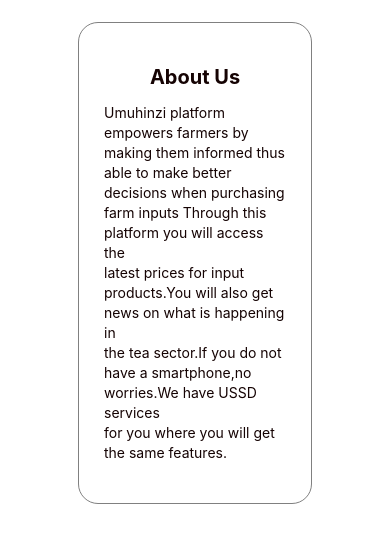
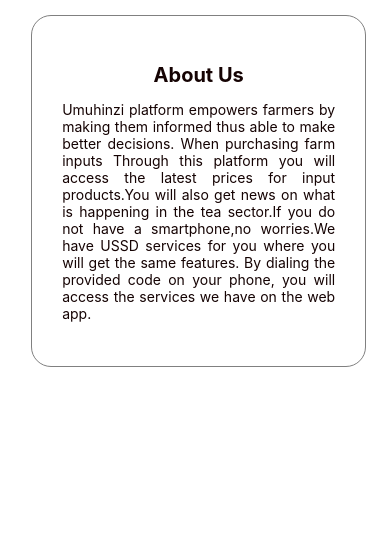
Before and after one commit to akirachix/Elites-Informational, a React (Create React App) app in the folder umuhinzi-react/: page / in a window 390 px wide. Shown: the top 542 px of the page. Built offline with nearby package versions, Linux system fonts and the light colour scheme.

Commit message:
added changes

```diff
--- a/umuhinzi-react/src/About/index.css
+++ b/umuhinzi-react/src/About/index.css
@@ -1,17 +1,6 @@
-/* .about {
-    text-align:center;
-    border: 1px solid #ccc;
-    /* box-shadow: 0 0 10px #39a23c1a; */
-    /* border-radius: 20px;
- padding: 60px;
- max-width: 700px;
- margin-left: 22%;
- margin-right: 2%;
- text-align: center;
- font-size: 15px;
- margin-top: 2%;
-} */ */
-
+/* body{
+ padding-left: 20%;
+}
 h1{
     text-align: center;
 
@@ -21,23 +10,22 @@
   padding: 25px;
   border: solid 1px grey;
   margin-top: 22px;
+  width: 70%;
   border-radius: 20px;
   font-size: 24px;
-  max-width: 800px;
   color: rgb(21, 3, 3);
-  margin-left:31% ;
-  margin-right: 32% ;
+
 }
 
 #heading {
     font-weight: bold;
-    font-size: 24px;
+    font-size: 40px;
     margin-bottom: 10px;
     text-align: center;
 }
 
 p {
-    font-size: 16px;
+    font-size: 24px;
     line-height: 24px;
     margin-bottom: 20px;
 }
@@ -45,9 +33,34 @@
 p br {
     margin-bottom: 10px;
 }
+@media (min-width: 280px) {
+  body{
+    padding-right: 40%;
 
-/* Media Queries for different screen sizes */
+   }
+    .aboutus {
+      margin-left: 10%;
+      margin-right: 10%;
+      font-size: 18px;
+    }
+
+
+    #heading {
+      font-size: 18px;
+    }
+
+    p {
+      font-size: 10px;
+      line-height: 18px;
+    }
+  }
+
+
 @media (max-width: 480px) {
+  body{
+    padding-right: 35%;
+
+   }
     .aboutus {
       margin-left: 10%;
       margin-right: 10%;
@@ -65,6 +78,9 @@
   }
 
 @media (max-width: 720px) {
+  body{
+    padding-right: 35%;
+   }
   h1 {
     text-align: center;
   }
@@ -80,6 +96,7 @@
     color: rgb(21, 3, 3);
     margin-left: 5%;
     margin-right: 5%;
+
   }
 
   #heading {
@@ -100,6 +117,9 @@
   }
 }
   @media (max-width: 768px) {
+    body{
+      padding-right: 35%;
+     }
     .aboutus {
       margin-left: 20%;
       margin-right: 20%;
@@ -114,4 +134,199 @@
       font-size: 14px;
       line-height: 20px;
     }
+  } */
+  body{
+    padding-left: 18%;
+   }
+  h1{
+    text-align: center;
+    margin-right: 4%;
+}
+#heading {
+  font-weight: bold;
+  font-size: 40px;
+  margin-bottom: 3px;
+  text-align: center;
+}
+ .aboutus{
+  /* padding: 100px;
+  border-radius: 20px;
+  border: solid 1px gray;
+  font-size: 24px;
+  width: 70%;
+  color: rgb(18, 14, 14);
+  /* margin-top: 40px;
+  margin-left: 17px;
+  margin-top: 22px; */
+  margin-left: 17px;
+  padding: 25px;
+  border: solid 1px grey;
+  margin-top: 22px;
+  width: 70%;
+  border-radius: 20px;
+  font-size: 24px;
+  color: rgb(21, 3, 3);
+
+}
+ /* @media screen and(max-width:667px) {
+  #aboutus{
+ padding: 2px;
+ margin-left: 10%;
+ margin-right: 10%;
+ background-color: aqua;
   }
+  h1{
+    margin-right: 3%;
+  }
+}  */
+@media  screen and (min-width:375px) and(max-width:667px){
+  body{
+    padding-left: 0px;
+   }
+  .aboutus{
+   max-width: 500px;
+    margin-left: 10%;
+    margin-right: 10%;
+    font-size: 18px;
+
+
+  }
+  p{
+    font-size: 10px;
+  }
+}
+@media screen and (max-width:896px) {
+  body{
+    padding-left: 0px;
+   }
+    .aboutus{
+   padding: 30px;
+   margin-left: 10%;
+   margin-right: 16%;
+   font-size: 20px;
+    }
+    h1{
+      margin-right: 4%;
+        font-size: 20px;
+      }
+      #heading {
+        font-size: 20px;
+      }
+
+
+
+    }
+
+  @media screen and (max-width:844px) {
+    body{
+      padding-left: 0px;
+     }
+    .aboutus{
+   padding: 30px;
+   margin-left: 10%;
+   margin-right: 10%;
+    }
+    p{
+      font-size: 13px;
+      text-align: justify;
+    }
+    h1{
+      margin-right: 4%;
+    }
+    #heading {
+      font-size: 20px;
+    }
+
+  }
+  @media screen and (max-width:740px) {
+    body{
+      padding-left: 0px;
+     }
+    .aboutus{
+   padding: 15px;
+   margin: 15px;
+   margin-left: 8%;
+   margin-right: 8%;
+   font-size: 20px;
+    }
+    h1{
+      margin-right: 4%;
+    }
+    #heading {
+      font-size: 20px;
+    }
+
+  }
+  @media screen and (max-width:1366px) {
+    body{
+      padding-left: 0px;
+     }
+   .aboutus{
+   padding: 30px;
+   margin-left: 20%;
+   margin-right: 20%;
+   font-size: 20px;
+    }
+    h1{
+      margin-right: 4%;
+    }
+    p{
+      font-size: 14px;
+    }
+    #heading {
+      font-size: 20px;
+    }
+
+  }
+   @media screen and (max-width:1366px) {
+    body{
+      padding-left: 0px;
+     }
+    .aboutus{
+ text-align: center;
+   margin-left: 8%;
+   margin-right: 8%;
+   font-size: 26px;
+    }
+    h1{
+      margin-right: 4%;
+    }
+  }
+ @media screen and (min-width:800px) and (max-width:1280px){body{
+  padding-left: 0px;
+ }
+
+    .aboutus{
+    padding: 30px;
+    margin-left: 14%;
+ margin-right: 12%;
+ max-width: 600%;
+    }
+    p{
+      font-size: 17px;
+      text-align: center;
+    }
+    h1{
+      margin-right: 4%;
+    }
+    #heading {
+      font-size: 20px;
+    }
+
+  }
+ @media screen and (min-width:820px) and (max-width:1180px) {
+  .aboutus{
+    margin-left: 16%;
+    margin-right: 17%;
+    font-size: smaller;
+  }
+  #heading {
+    font-size: 20px;
+  }
+
+}
+@media screen and (min-width:768px){
+p{
+  font-size: 20px;
+}
+}
--- a/umuhinzi-react/src/About/index.js
+++ b/umuhinzi-react/src/About/index.js
@@ -4,11 +4,13 @@
     <div className='aboutus'>
         <h2 id="heading">About Us</h2>
         <p>
-        Umuhinzi platform empowers farmers by making them informed thus able to make better<br/>
-        decisions when purchasing farm inputs Through this platform you will access the <br/>
-        latest prices for input products.You will also get news on what is happening in<br/>
-        the tea sector.If you do not  have a smartphone,no worries.We have USSD services<br/>
-        for you where you will get the same features.
+        Umuhinzi platform empowers farmers by making them informed thus able to make better
+        decisions.
+        When purchasing farm inputs Through this platform you will access the latest prices
+        for input products.You will also get news on what is happening in the tea sector.If
+        you do not  have a smartphone,no worries.We have USSD services for you where you will
+        get the same features.
+        By dialing the provided code on your phone, you will access the services we have on the web app.
         </p>
 
     </div>
```
